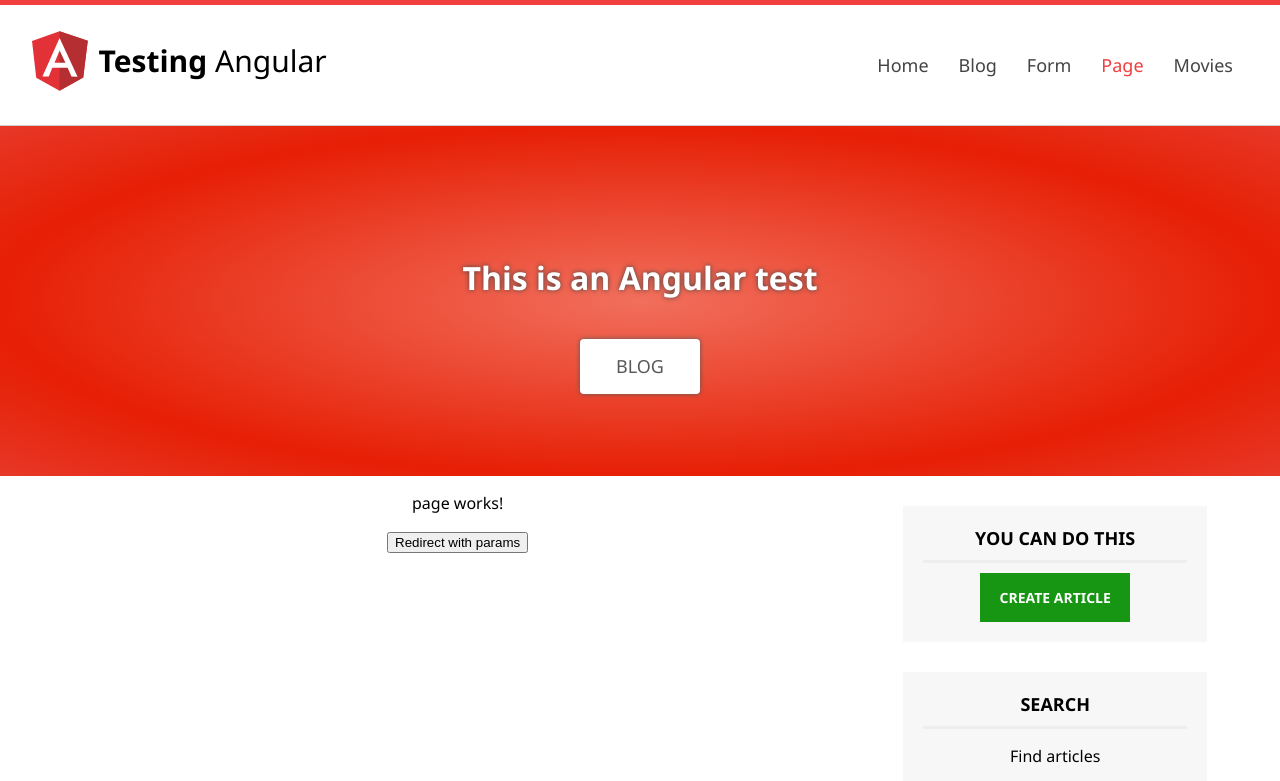
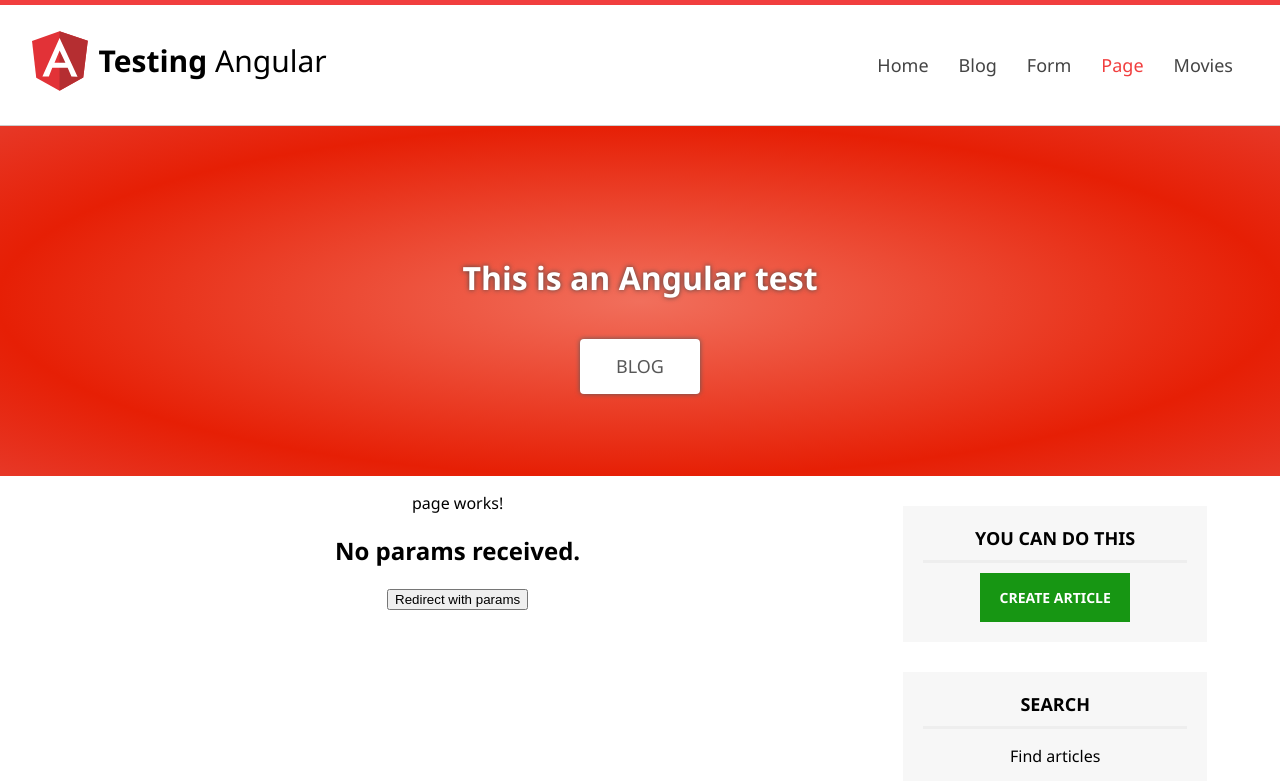
Before and after one commit to rdgonzu/testing-angular, an Angular app: page /page in a window 1280 px wide. Shown: the top 781 px of the page. Built offline with nearby package versions, Linux system fonts and the light colour scheme.

Commit message:
Testing ng-template.

```diff
--- a/src/app/components/page/page.component.html
+++ b/src/app/components/page/page.component.html
@@ -1,5 +1,9 @@
 <p>page works!</p>
 
-<h1 *ngIf="slug">The slug from url is: {{slug}}</h1>
+<h1 *ngIf="slug; else noParams">The slug from url is: {{slug}}</h1>
+
+<ng-template #noParams>
+    <h1>No params received.</h1>
+</ng-template>
 
 <button (click)="redirect()">Redirect with params</button>
```
